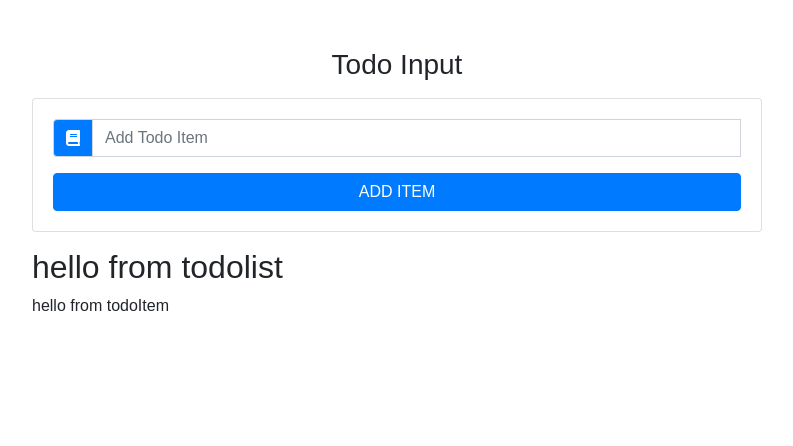
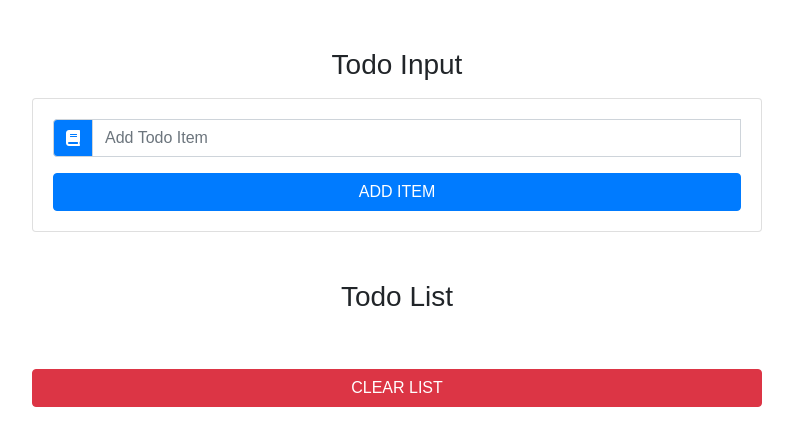
Before and after one commit to vrlcal/react-todo-list, a React (Create React App) app: page / in a window 1280 px wide. Shown: the top 446 px of the page, without its empty margins (243-1036 px from the left). Built offline with nearby package versions, Linux system fonts and the light colour scheme.

Commit message:
Third Commit

```diff
--- a/src/components/TodoList.js
+++ b/src/components/TodoList.js
@@ -1,13 +1,31 @@
 import React, { Component } from 'react'
 import Item from './TodoItem';
+import TodoItem from './TodoItem';
 
 export default class TodoList extends Component {
     render() {
+        const {items, clearList, handleDelete, handleEdit}=this.props;
         return (
-            <section>
-                <h2> hello from todolist</h2>
-                <Item/>
-            </section>
+            <ul className="list-group my-5">
+                <h3 className="text-capitalize text-center"> todo list</h3>
+                {items.map(item=>{
+                    return(
+                    <TodoItem
+                        key={item.id}
+                        title={item.title}
+                        handleDelete={()=>handleDelete(item.id)}
+                        handleEdit={()=>handleEdit(item.id)}
+                    />
+                    );
+                })}
+                <button
+                    type="button"
+                    className="btn btn-danger btn-block text-uppercase mt-5"
+                    onClick={clearList}
+                >
+                    clear list
+                </button>
+            </ul>
 
         )
     }
```
